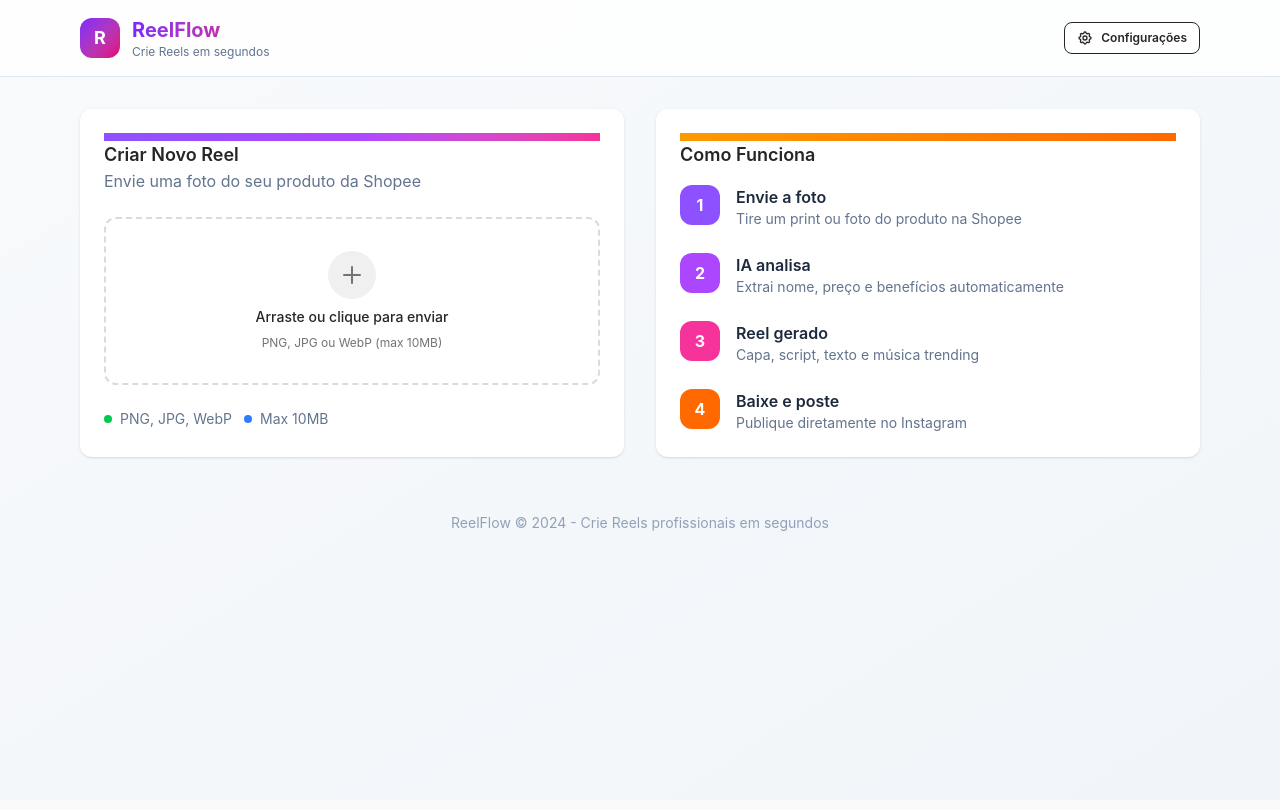
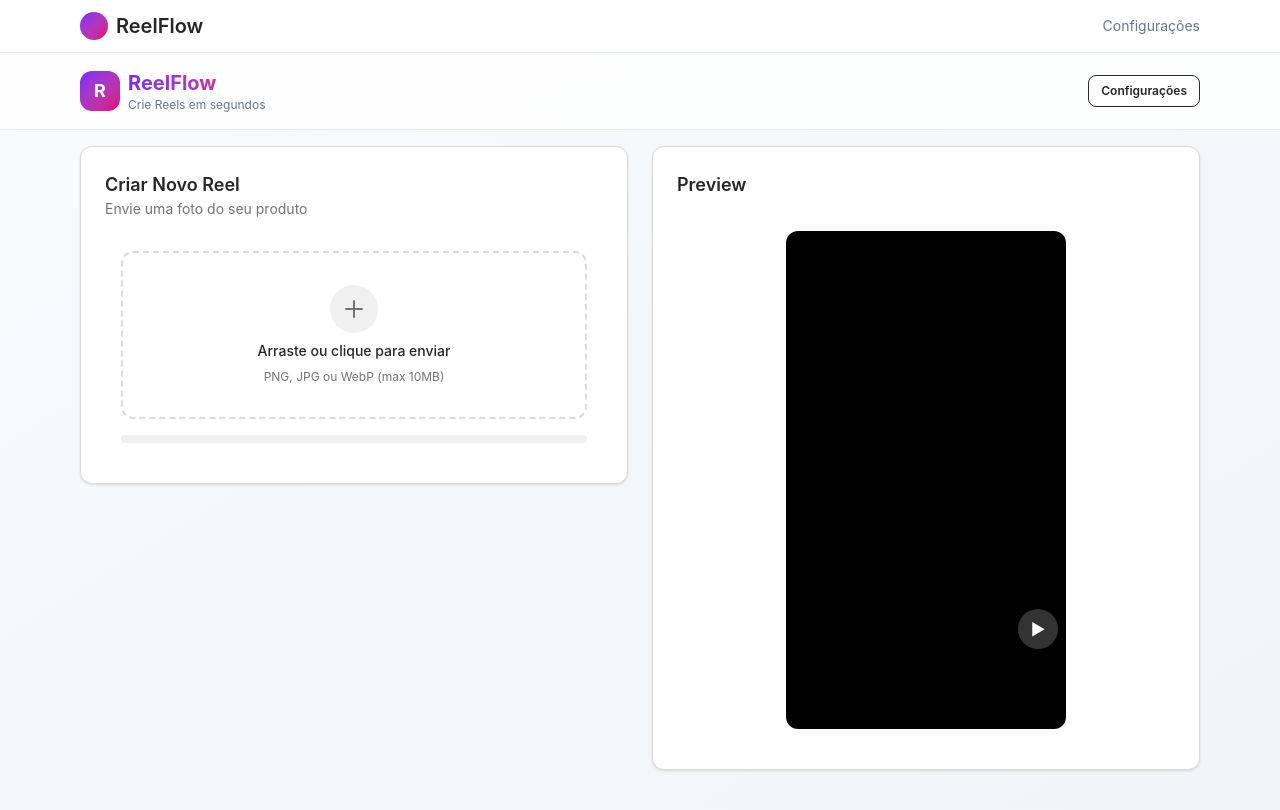
Before and after one commit to rafsanchez2rs-jpg/ReelsPro, a Next.js app: page / in a window 1280 px wide. Shown: the top 810 px of the page. Built offline with nearby package versions, Linux system fonts and the light colour scheme.

Commit message:
fix: ReelGeneratorPanel - codigo corrigidoajustesfinais

```diff
--- a/src/app/layout.tsx
+++ b/src/app/layout.tsx
@@ -1,16 +1,32 @@
+"use client";
+
 import type { Metadata } from "next";
 import "@/app/globals.css";
 import { Providers } from "./providers";
 
 export const metadata: Metadata = {
-  title: "ReelFlow - Crie Reels automatically",
+  title: "ReelFlow - Crie Reels automaticamente",
   description: "Crie Reels profissionais para Instagram automaticamente a partir de fotos de produtos Shopee"
 };
+
+// Cabeçalho simples e bonito
+const Header = () => (
+  <header className="border-b border-slate-200 bg-white sticky top-0 z-40">
+    <div className="max-w-6xl mx-auto px-4 py-3 flex items-center justify-between">
+      <div className="flex items-center gap-2">
+        <div className="w-7 h-7 rounded-full bg-gradient-to-br from-violet-600 to-pink-600" />
+        <span className="font-semibold text-xl">ReelFlow</span>
+      </div>
+      <nav className="text-sm text-slate-500">Configurações</nav>
+    </div>
+  </header>
+);
 
 export default function RootLayout({ children }: { children: React.ReactNode }) {
   return (
     <html lang="pt-BR">
-      <body>
+      <body className="min-h-screen bg-white text-slate-900">
+        <Header />
         <Providers>{children}</Providers>
       </body>
     </html>
--- a/src/app/page.tsx
+++ b/src/app/page.tsx
@@ -2,7 +2,7 @@
 
 import { useState } from "react";
 import { Button } from "@/components/ui/button";
-import { Card, CardContent, CardHeader, CardTitle } from "@/components/ui/card";
+import { Card, CardContent, CardHeader, CardTitle, CardDescription } from "@/components/ui/card";
 import { UploadDropzone } from "@/components/reels/upload-dropzone";
 import { ReelPreview } from "@/components/reels/reel-preview";
 import { Progress } from "@/components/ui/progress";
@@ -78,10 +78,10 @@ export default function HomePage() {
 
   return (
     <div className="min-h-screen bg-gradient-to-br from-slate-50 to-slate-100">
-      {/* Header */}
+      {/* Header simplificado */}
       <header className="bg-white/80 backdrop-blur-sm border-b border-slate-200 sticky top-0 z-50">
         <div className="max-w-6xl mx-auto px-4 py-4 flex items-center justify-between">
-          <div className="flex items-center gap-3">
+          <div className="flex items-center gap-2">
             <div className="w-10 h-10 bg-gradient-to-br from-violet-600 to-pink-600 rounded-xl flex items-center justify-center">
               <span className="text-white font-bold text-lg">R</span>
             </div>
@@ -93,153 +93,39 @@ export default function HomePage() {
             </div>
           </div>
           <Button variant="outline" size="sm" className="rounded-full">
-            <svg className="w-4 h-4 mr-2" fill="none" stroke="currentColor" viewBox="0 0 24 24">
-              <path strokeLinecap="round" strokeLinejoin="round" strokeWidth={2} d="M10.325 4.317c.426-1.756 2.924-1.756 3.35 0a1.724 1.724 0 002.573 1.066c1.543-.94 3.31.826 2.37 2.37a1.724 1.724 0 001.065 2.572c1.756.426 1.756 2.924 0 3.35a1.724 1.724 0 00-1.066 2.573c.94 1.543-.826 3.31-2.37 2.37a1.724 1.724 0 00-2.572 1.065c-.426 1.756-2.924 1.756-3.35 0a1.724 1.724 0 00-2.573-1.066c-1.543.94-3.31-.826-2.37-2.37a1.724 1.724 0 00-1.065-2.572c-1.756-.426-1.756-2.924 0-3.35a1.724 1.724 0 001.066-2.573c-.94-1.543.826-3.31 2.37-2.37.996.608 2.296.07 2.572-1.065z" />
-              <path strokeLinecap="round" strokeLinejoin="round" strokeWidth={2} d="M15 12a3 3 0 11-6 0 3 3 0 016 0z" />
-            </svg>
             Configurações
           </Button>
         </div>
       </header>
 
-      {/* Main Content */}
-      <main className="max-w-6xl mx-auto px-4 py-8">
-        {status === "idle" && (
-          <div className="grid lg:grid-cols-2 gap-8">
-            {/* Upload Card */}
-            <Card className="shadow-lg border-0 overflow-hidden">
-              <div className="h-2 bg-gradient-to-r from-violet-500 via-purple-500 to-pink-500" />
-              <CardHeader className="pb-2">
-                <CardTitle className="text-2xl">Criar Novo Reel</CardTitle>
-                <p className="text-slate-500">Envie uma foto do seu produto da Shopee</p>
+      {/* Conteúdo principal com layout em grid */}
+      <main className="max-w-6xl mx-auto p-4 grid lg:grid-cols-2 gap-6">
+        {/* Upload + instruções (esquerda) */}
+        <section className="space-y-4">
+          <Card className="shadow">
+            <CardHeader>
+              <CardTitle>Criar Novo Reel</CardTitle>
+              <CardDescription>Envie uma foto do seu produto</CardDescription>
             </CardHeader>
-              <CardContent className="space-y-6">
+            <CardContent className="p-4">
               <UploadDropzone onUpload={handleUpload} />
-
-                <div className="flex items-center gap-3 text-sm text-slate-500">
-                  <div className="flex items-center gap-2">
-                    <div className="w-2 h-2 bg-green-500 rounded-full" />
-                    PNG, JPG, WebP
-                  </div>
-                  <div className="flex items-center gap-2">
-                    <div className="w-2 h-2 bg-blue-500 rounded-full" />
-                    Max 10MB
-                  </div>
+              <div className="mt-4">
+                <Progress value={progress} />
               </div>
             </CardContent>
           </Card>
+        </section>
 
-            {/* How it Works Card */}
-            <Card className="shadow-lg border-0">
-              <div className="h-2 bg-gradient-to-r from-amber-500 to-orange-500" />
-              <CardHeader>
-                <CardTitle className="text-2xl">Como Funciona</CardTitle>
-              </CardHeader>
-              <CardContent className="space-y-6">
-                {[
-                  { step: 1, title: "Envie a foto", desc: "Tire um print ou foto do produto na Shopee", color: "bg-violet-500" },
-                  { step: 2, title: "IA analisa", desc: "Extrai nome, preço e benefícios automaticamente", color: "bg-purple-500" },
-                  { step: 3, title: "Reel gerado", desc: "Capa, script, texto e música trending", color: "bg-pink-500" },
-                  { step: 4, title: "Baixe e poste", desc: "Publique diretamente no Instagram", color: "bg-orange-500" },
-                ].map((item) => (
-                  <div key={item.step} className="flex items-start gap-4">
-                    <div className={`${item.color} w-10 h-10 rounded-xl flex items-center justify-center text-white font-bold shrink-0`}>
-                      {item.step}
-                    </div>
-                    <div>
-                      <p className="font-semibold text-slate-800">{item.title}</p>
-                      <p className="text-sm text-slate-500">{item.desc}</p>
-                    </div>
-                  </div>
-                ))}
+        {/* Preview + dados (direita) */}
+        <section className="space-y-4">
+          <Card className="shadow">
+            <CardHeader><CardTitle>Preview</CardTitle></CardHeader>
+            <CardContent className="p-4">
+              <ReelPreview thumbnailUrl={previewUrl ?? undefined} hookText={reelData?.hookText ?? ""} caption={reelData?.caption ?? ""} videoUrl={undefined} />
             </CardContent>
           </Card>
-          </div>
-        )}
-
-        {status !== "idle" && (
-          <div className="grid lg:grid-cols-2 gap-8">
-            {/* Status Card */}
-            <Card className="shadow-lg border-0 overflow-hidden">
-              <div className={`h-2 ${status === "ready" ? "bg-gradient-to-r from-green-500 to-emerald-500" : status === "error" ? "bg-gradient-to-r from-red-500 to-rose-500" : "bg-gradient-to-r from-violet-500 to-pink-500"}`} />
-              <CardHeader className="pb-2">
-                <CardTitle className="text-2xl flex items-center gap-2">
-                  {status === "uploading" && <span className="text-2xl">📤</span>}
-                  {status === "analyzing" && <span className="text-2xl">🔍</span>}
-                  {status === "generating" && <span className="text-2xl">⚡</span>}
-                  {status === "ready" && <span className="text-2xl">✅</span>}
-                  {status === "error" && <span className="text-2xl">❌</span>}
-                  {status === "uploading" && "Enviando imagem..."}
-                  {status === "analyzing" && "Analisando produto..."}
-                  {status === "generating" && "Gerando Reel..."}
-                  {status === "ready" && "Reel Pronto!"}
-                  {status === "error" && "Erro"}
-                </CardTitle>
-              </CardHeader>
-              <CardContent className="space-y-6">
-                <div className="space-y-2">
-                  <div className="flex justify-between text-sm text-slate-500">
-                    <span>Progresso</span>
-                    <span>{progress}%</span>
-                  </div>
-                  <Progress value={progress} className="h-2" />
-                </div>
-
-                {status === "ready" && analysis && (
-                  <div className="bg-gradient-to-br from-slate-50 to-slate-100 rounded-xl p-5 space-y-3">
-                    <p className="font-semibold text-slate-800 flex items-center gap-2">
-                      <span className="text-lg">📦</span> Dados extraídos
-                    </p>
-                    <div className="space-y-2 text-sm">
-                      <p><span className="font-medium">Produto:</span> {analysis.productName}</p>
-                      <p><span className="font-medium">Preço:</span> <span className="text-green-600 font-bold">R$ {analysis.productPrice.toFixed(2)}</span></p>
-                      <p><span className="font-medium">Descrição:</span> {analysis.shortDescription}</p>
-                    </div>
-                  </div>
-                )}
-
-                {error && (
-                  <div className="bg-red-50 border border-red-200 rounded-xl p-4">
-                    <p className="text-red-600 text-sm">{error}</p>
-                  </div>
-                )}
-
-                <div className="flex gap-3">
-                  <Button onClick={handleReset} variant="outline" className="flex-1 rounded-full">
-                    Criar Outro
-                  </Button>
-                  {status === "ready" && (
-                    <Button className="flex-1 rounded-full bg-gradient-to-r from-violet-600 to-pink-600 hover:from-violet-700 hover:to-pink-700">
-                      Baixar Reel
-                    </Button>
-                  )}
-                </div>
-              </CardContent>
-            </Card>
-
-            {/* Preview Card */}
-            <Card className="shadow-lg border-0 overflow-hidden">
-              <div className="h-2 bg-gradient-to-r from-blue-500 to-cyan-500" />
-              <CardHeader className="pb-2">
-                <CardTitle className="text-lg">Preview do Reel</CardTitle>
-              </CardHeader>
-              <CardContent className="flex justify-center py-8">
-                <ReelPreview
-                  thumbnailUrl={previewUrl || undefined}
-                  hookText={reelData?.hookText || "Carregando..."}
-                  caption={reelData?.caption}
-                  videoUrl={reelData?.videoUrl}
-                />
-              </CardContent>
-            </Card>
-          </div>
-        )}
+        </section>
       </main>
-
-      {/* Footer */}
-      <footer className="mt-auto py-6 text-center text-sm text-slate-400">
-        <p>ReelFlow © 2024 - Crie Reels profissionais em segundos</p>
-      </footer>
     </div>
   );
 }
--- a/src/components/reels/reel-generator-panel.tsx
+++ b/src/components/reels/reel-generator-panel.tsx
@@ -29,6 +29,7 @@ export function ReelGeneratorPanel() {
   const [hookText, setHookText] = useState("");
   const [caption, setCaption] = useState("");
   const [narrationScript, setNarrationScript] = useState("");
+  const [videoUrl, setVideoUrl] = useState<string | undefined>(undefined);
   const [thumbnailHeadline, setThumbnailHeadline] = useState("");
   const [overlays, setOverlays] = useState<OverlayDraft[]>([]);
 
@@ -38,7 +39,7 @@ export function ReelGeneratorPanel() {
     setCaption(state.draft.caption);
     setNarrationScript(state.draft.narrationScript);
     setThumbnailHeadline(state.draft.thumbnailHeadline);
-    setOverlays(state.draft.overlays);
+    // overlays do state.draft
   }, [state.draft]);
 
   const overlaysJson = useMemo(() => JSON.stringify(overlays), [overlays]);
@@ -65,9 +66,7 @@ export function ReelGeneratorPanel() {
       <Card className="space-y-5">
         <div>
           <h2 className="text-xl font-semibold text-slate-900">Upload e Geracao</h2>
-          <p className="mt-1 text-sm text-slate-600">
-            Envie um print da Shopee e gere automaticamente thumbnail, overlays e roteiro.
-          </p>
+          <p className="mt-1 text-sm text-slate-600">Envie um print da Shopee e gere automaticamente thumbnail, overlays e roteiro.</p>
         </div>
 
         <form onSubmit={handleSubmit} className="space-y-4">
@@ -78,15 +77,11 @@ export function ReelGeneratorPanel() {
             onUpload={() => {}}
             disabled={isPending}
           />
-          <Button type="submit" disabled={isPending || !selectedFile}>
-            {isPending ? "Gerando..." : "Gerar Reel"}
-          </Button>
+          <Button type="submit" disabled={isPending || !selectedFile}>Gerar Reel</Button>
         </form>
 
         {state.message && (
-          <div className={state.success ? "text-green-600" : "text-red-600"}>
-            {state.message}
-          </div>
+          <div className={state.success ? "text-green-600" : "text-red-600"}>{state.message}</div>
         )}
 
         {isEditorReady && (
@@ -116,9 +111,9 @@ export function ReelGeneratorPanel() {
       <div className="space-y-4">
         <ReelPreview
           thumbnailUrl={state.imageUrl}
-          hookText={preview.hookText}
-          caption={preview.caption}
-          videoUrl={state.videoSignedUrl ?? state.videoUrl ?? undefined}
+          hookText={hookText}
+          caption={caption}
+          videoUrl={videoUrl}
           overlays={overlays.map((o) => ({ text: o.text, startMs: o.startMs, endMs: o.endMs }))}
         />
         <Card>
@@ -126,8 +121,8 @@ export function ReelGeneratorPanel() {
           {state.analysis ? (
             <div className="text-sm mt-2">
               <p>Produto: {state.analysis.productName}</p>
-              <p>Preco: R$ {state.analysis.price.toFixed(2).replace(".", ",")}</p>
-              <p>Descricao: {state.analysis.description}</p>
+              <p>Preço: {state.analysis.productPrice}</p>
+              <p>Descrição: {state.analysis.shortDescription}</p>
             </div>
           ) : (
             <p className="text-sm text-gray-500 mt-2">Aguardando upload...</p>
--- a/src/lib/supabase/server.ts
+++ b/src/lib/supabase/server.ts
@@ -10,13 +10,13 @@ export async function createServerSupabaseClient() {
       getAll() {
         return cookieStore.getAll();
       },
-      setAll(cookiesToSet: { name: string; value: string; options: CookieOptions }[]) {
+      setAll(cookiesToSet: { name: string; value: string; options?: CookieOptions }[]) {
         try {
           cookiesToSet.forEach(({ name, value, options }) => {
             cookieStore.set(name, value, options);
           });
         } catch {
-          // No-op in contexts where cookie writes are not allowed.
+          // No-op
         }
       }
     }
```
Also changed, not shown: src/actions/reels.actions.ts (+15 -8 lines), src/components/reels/upload-dropzone.tsx (+4 -6 lines), src/components/reels/reel-preview.tsx (indentation only), src/components/ui/button.tsx (line endings or trailing spaces). Lines whose indentation alone changed are shown as unchanged.
